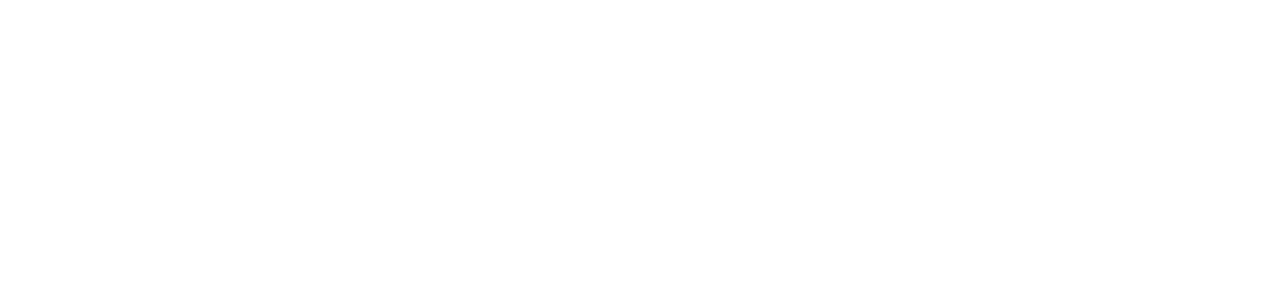
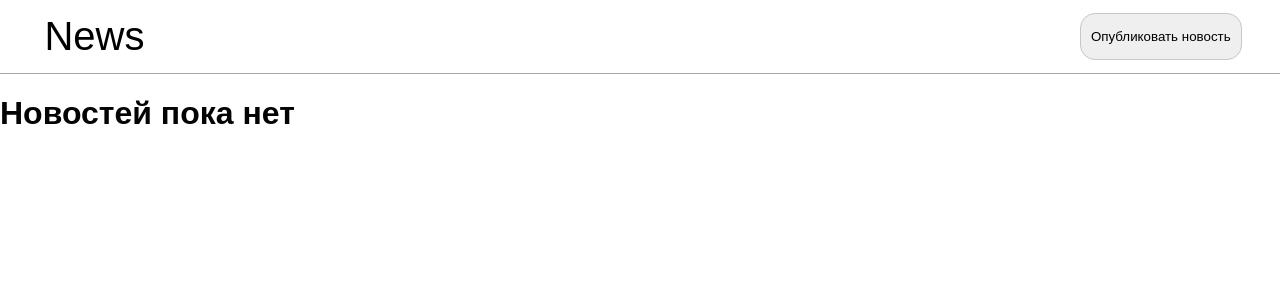
Before and after one commit to VidyakinDenis/SEOTLT, a React (Vite) app: page / in a window 1280 px wide. Shown: the top 300 px of the page. Built offline with nearby package versions, Linux system fonts and the light colour scheme.

Commit message:
renamed page

```diff
--- a/src/core/App.tsx
+++ b/src/core/App.tsx
@@ -1,4 +1,4 @@
-import HomePage from "../pages/home-page";
+import NewsListPage from "../pages/news-list-page";
 import { BrowserRouter, Route, Routes } from "react-router-dom";
 import DetailsOfNews from "../pages/detail-of-news-page";
 import NewsFormPage from "../pages/news-form-page";
@@ -7,12 +7,12 @@ import { Header } from "../UI/header";
 export const App = () => {
   return (
     <>
-      <BrowserRouter basename={'/SEOTLT/'}>
+      <BrowserRouter >
         <Header />
         <Routes>
           <Route
             path="/"
-            element={<HomePage />}
+            element={<NewsListPage />}
           />
           <Route
             path="/news/:id"
--- a/src/pages/detail-of-news-page/styled.ts
+++ b/src/pages/detail-of-news-page/styled.ts
@@ -2,7 +2,7 @@ import styled from "styled-components";
 
 export const DetailsOfNewsWrapper = styled.div`
   justify-self: center;
-  margin: 2.5% 0;
+  margin: 2.5% auto;
   background-color: #d7d7d7;
   padding: 2.5% 2.5% 5% 5%;
   border-radius: 20px;
--- a/src/pages/home-page/index.tsx
+++ b/src/pages/news-list-page/index.tsx
@@ -2,16 +2,18 @@ import * as S from "./styled.ts";
 import { useAppSelector } from "../../store/hooks";
 import { NewsListItem } from "./news-list-item";
 
-const HomePage = () => {
+const NewsListPage = () => {
   const news = useAppSelector((store) => store.news.news);
     console.log(news,'here')
 
     if(!news.length){
-        <h1>Новостей пока нет</h1>
+        return (
+            <h1>Новостей пока нет</h1>
+        )
     }
 
-  return (
-    <S.HomePageWrapper>
+    return (
+        <S.HomePageWrapper>
       <S.PageName>News</S.PageName>
       <S.NewsList>
         {!!news.length &&
@@ -26,4 +28,4 @@ const HomePage = () => {
   );
 };
 
-export default HomePage;
+export default NewsListPage;
--- a/src/pages/home-page/news-list-item/styled.ts
+++ b/src/pages/news-list-page/news-list-item/styled.ts
@@ -4,6 +4,7 @@ export const NewsListItemWrapper = styled.div`
   width: 100%;
   text-align: center;
   align-items: center;
+    justify-self: center;
   font-family: "Poppins", sans-serif;
   background-color: #f4f4f4;
   margin-top: 1%;
--- a/vite.config.ts
+++ b/vite.config.ts
@@ -4,5 +4,4 @@ import react from "@vitejs/plugin-react";
 // https://vite.dev/config/
 export default defineConfig({
   plugins: [react()],
-  base: "/SEOTLT"
 });
```
Also changed, not shown: src/pages/news-list-page/news-list-item/index.tsx (renamed from src/pages/home-page/news-list-item/index.tsx), src/pages/news-list-page/styled.ts (renamed from src/pages/home-page/styled.ts).
